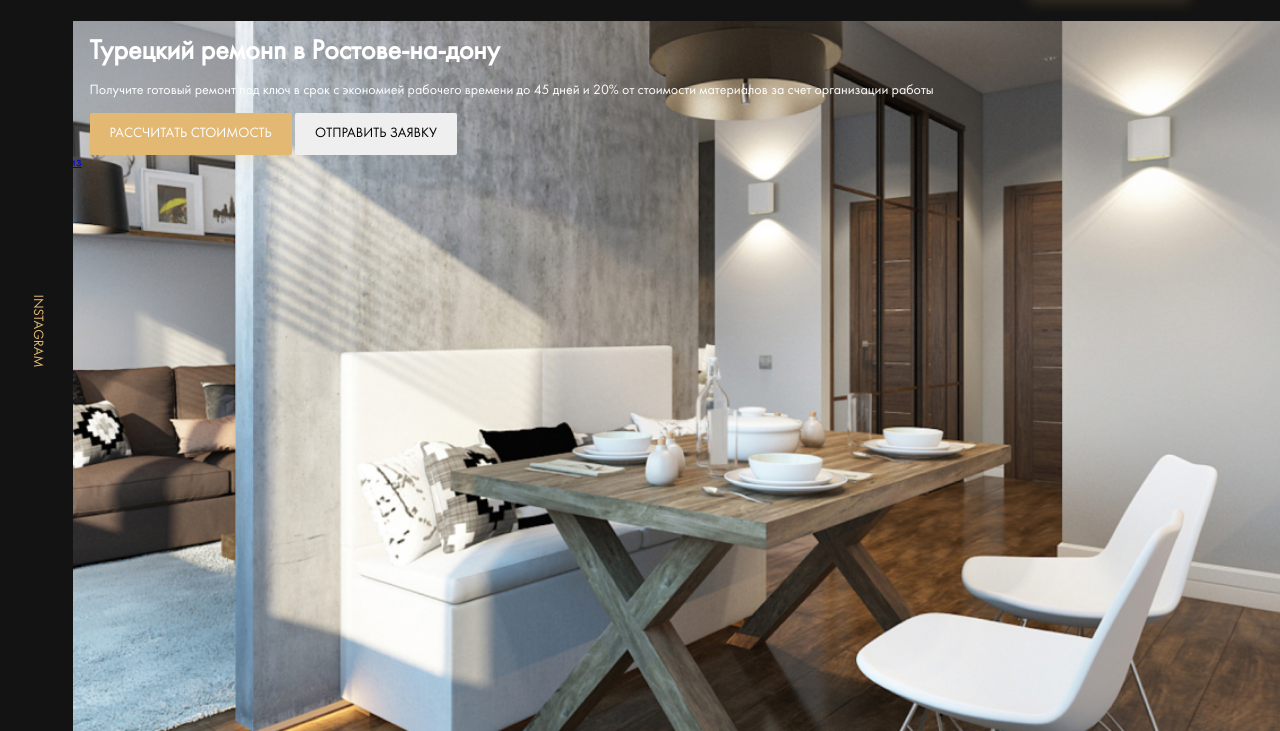
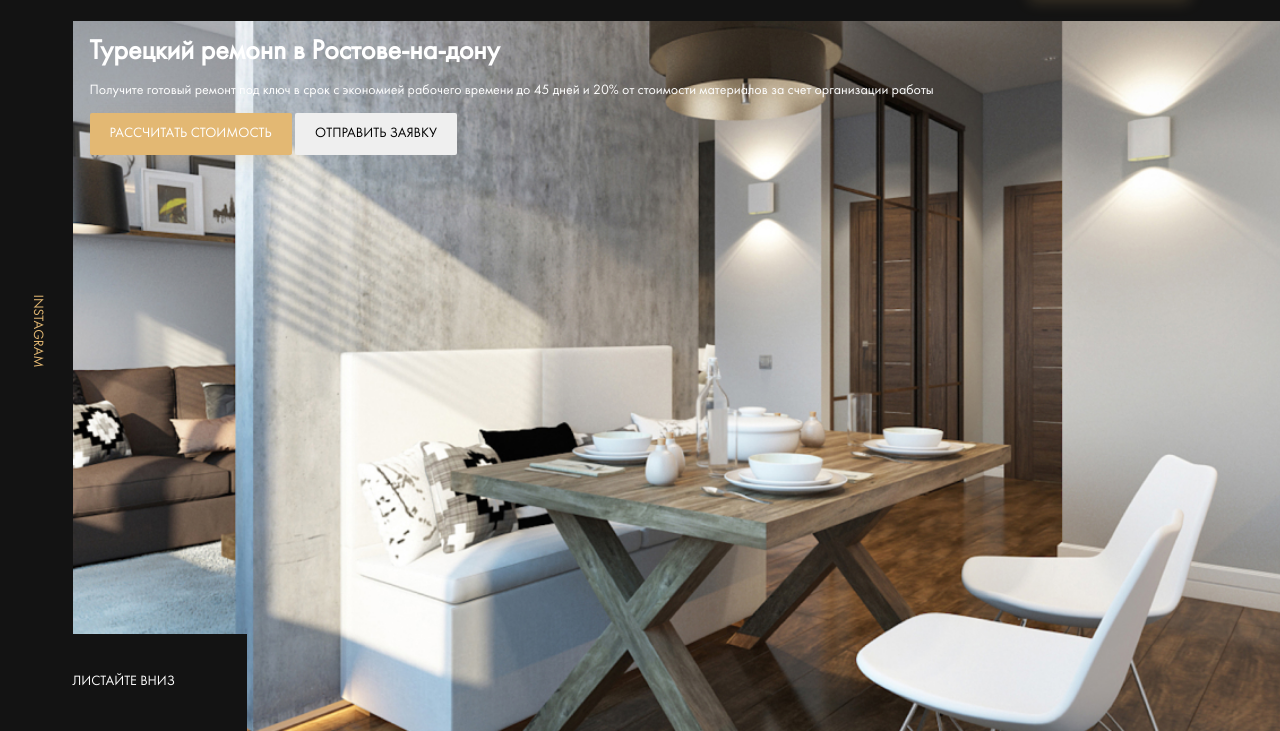
Before and after one commit to NikitaShow/Design-Repair-Company, a website: page index.html in a window 1280 px wide. Shown: the part 69-800 px from the top of the page. Drawn offline with Linux system fonts and the light colour scheme; files whose address does not match are found by name.

Commit message:
feat: add scroll down

```diff
--- a/sass/templates/_hero.sass
+++ b/sass/templates/_hero.sass
@@ -10,6 +10,19 @@
     top: 0
     max-width: 90px
     height: 100%
+  &__scroll-down
+    position: absolute
+    display: flex
+    justify-content: center
+    align-items: center
+    left: 0
+    bottom: 0
+    min-width: 247px
+    min-height: 97px
+    background-color: $dark
+    text-transform: uppercase
+    text-decoration: none
+    color: $light
 .instagram
   display: flex
   justify-content: center
```
Also changed, not shown: css/style.css.
